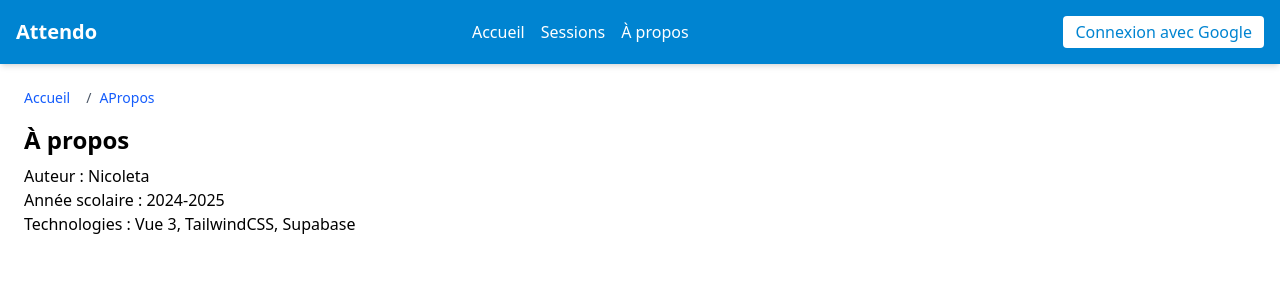
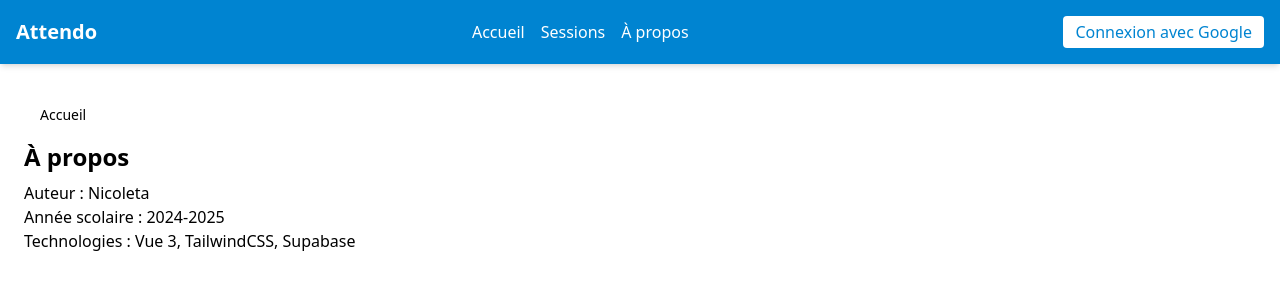
Before and after one commit to 63731-coder/Attendo, a Vue app in the folder attendo-g63731/: page /apropos in a window 1280 px wide. Shown: the top 300 px of the page. Built offline with nearby package versions, Linux system fonts and the light colour scheme.

Commit message:
etape 7 - meilleur bredcrumb

```diff
--- a/attendo-g63731/src/components/BreadcrumbComponent.vue
+++ b/attendo-g63731/src/components/BreadcrumbComponent.vue
@@ -1,28 +1,61 @@
 <template>
-  <nav class="text-sm text-gray-600 mb-4" aria-label="breadcrumb">
-    <ol class="flex space-x-2">
-      <li>
-        <RouterLink to="/" class="text-blue-600 hover:underline">Accueil</RouterLink>
+  <nav class="breadcrumb">
+    <ul>
+      <li v-for="(crumb, index) in breadcrumbs" :key="index">
+        <router-link :to="crumb.path">{{ crumb.label }}</router-link>
+        <span v-if="index < breadcrumbs.length - 1"> > </span>
       </li>
-      <li v-for="(crumb, index) in crumbs" :key="index" class="flex items-center">
-        <span class="mx-2">/</span>
-        <RouterLink :to="crumb.path" class="text-blue-600 hover:underline">
-          {{ crumb.label }}
-        </RouterLink>
-      </li>
-    </ol>
+    </ul>
   </nav>
 </template>
 
 <script setup>
-import { useRoute } from 'vue-router';
+import { computed } from 'vue'
+import { useRoute, useRouter } from 'vue-router'
 
 const route = useRoute()
+const router = useRouter()
 
-const crumbs = route.matched
-  .filter(r => r.path !== '/')
-  .map(r => ({
-    path: r.path,
-    label: r.meta.breadcrumb || r.name || r.path.replace('/', '')
-  }))
+const breadcrumbs = computed(() => {
+  const crumbs = []
+  let currentRoute = route
+
+  while (currentRoute) {
+    const matchedRoute = router.getRoutes().find(r => r.name === currentRoute.name)
+
+    if (matchedRoute && matchedRoute.meta.breadcrumb) {
+      crumbs.unshift({
+        label: matchedRoute.meta.breadcrumb,
+        path: matchedRoute.path.includes(':') && currentRoute.params?.id
+          ? matchedRoute.path.replace(':id', currentRoute.params.id)
+          : matchedRoute.path
+      })
+
+      const parentName = matchedRoute.meta.breadcrumbParent
+      if (parentName) {
+        currentRoute = router.resolve({ name: parentName })
+      } else {
+        break
+      }
+    } else {
+      break
+    }
+  }
+
+  crumbs.unshift({ label: 'Accueil', path: '/' })
+
+  return crumbs
+})
 </script>
+
+<style scoped>
+.breadcrumb {
+  padding: 1rem;
+  font-size: 14px;
+}
+.breadcrumb ul {
+  list-style: none;
+  display: flex;
+  gap: 0.5rem;
+}
+</style>
--- a/attendo-g63731/src/router/index.js
+++ b/attendo-g63731/src/router/index.js
@@ -1,6 +1,7 @@
 import { supabase } from '@/supabase'
 import AccueilView from '@/views/AccueilView.vue'
 import AProposView from '@/views/AProposView.vue'
+import SessionDetailView from '@/views/SessionDetailView.vue'
 import SessionView from '@/views/SessionView.vue'
 import { createRouter, createWebHistory } from 'vue-router'
 
@@ -8,7 +9,8 @@ const routes = [
   {
     path: '/',
     name: 'Accueil',
-    component: AccueilView },
+    component: AccueilView
+  },
   {
     path: '/sessions',
     name: 'Sessions',
@@ -19,7 +21,19 @@ const routes = [
     path: '/apropos',
     name: 'APropos',
     component: AProposView,
+  },
+  {
+    path: '/sessions/:id',
+    name: 'SessionDetail',
+    component: SessionDetailView,
+    meta: {
+      requiresAuth: true,
+      breadcrumb: 'Détail Session',
+      breadcrumbParent: 'Sessions'
+    }
   }
+
+
 ]
 
 
--- /dev/null
+++ b/attendo-g63731/src/services/sessionDetailService.js
@@ -0,0 +1,14 @@
+import { supabase } from '@/supabase'
+
+// Récupérer les UEs liées à une session (via session_compo)
+export async function getUEsBySession(sessionId) {
+  const { data, error } = await supabase
+    .from('session_compo')
+    .select('ue (id, label)')
+    .eq('session_id', sessionId)
+
+  if (error) throw error
+
+  // extraire proprement les UEs depuis les relations
+  return data.map(item => item.ue)
+}
--- /dev/null
+++ b/attendo-g63731/src/views/SessionDetailView.vue
@@ -0,0 +1,36 @@
+<script setup>
+import BreadcrumbComponent from '@/components/BreadcrumbComponent.vue'
+import TableComponent from '@/components/TableComponent.vue'
+import { getUEsBySession } from '@/services/sessionDetailService'
+import { onMounted, ref } from 'vue'
+import { useRoute } from 'vue-router'
+
+const route = useRoute()
+const sessionId = route.params.id
+
+const ues = ref([])
+
+onMounted(async () => {
+  try {
+    ues.value = await getUEsBySession(sessionId)
+  } catch (error) {
+    console.error('Erreur chargement UEs', error.message)
+  }
+})
+</script>
+
+<template>
+  <div class="bg-gray-100 min-h-screen px-6 pt-6">
+    <BreadcrumbComponent />
+
+    <h2 class="text-2xl font-bold text-sky-700 mb-6">
+      Détail de la session #{{ sessionId }}
+    </h2>
+
+    <TableComponent
+      :headers="['ID UE', 'Nom UE']"
+      :items="ues"
+      :fields="['id', 'label']"
+    />
+  </div>
+</template>
--- a/attendo-g63731/src/views/SessionView.vue
+++ b/attendo-g63731/src/views/SessionView.vue
@@ -1,7 +1,7 @@
 <script setup>
-import { ref, onMounted } from 'vue'
-import { getSessions, addSession } from '@/services/listSessionsService'
 import BreadcrumbComponent from '@/components/BreadcrumbComponent.vue'
+import { addSession, getSessions } from '@/services/listSessionsService'
+import { onMounted, ref } from 'vue'
 
 const sessions = ref([])
 const newSessionName = ref('')
@@ -39,13 +39,14 @@ onMounted(fetchSessions)
     <div class="bg-white rounded-xl shadow-md mb-12 overflow-hidden max-w-md">
       <div class="bg-gray-100 text-gray-700 px-4 py-2 font-semibold tracking-wide">SESSIONS</div>
       <ul>
-        <li
-          v-for="session in sessions"
-          :key="session.id"
-          class="px-4 py-2 hover:bg-gray-50 border-t border-gray-200 cursor-pointer text-sky-600 font-medium capitalize"
-        >
+        <RouterLink
+        v-for="session in sessions"
+        :key="session.id"
+        :to="`/sessions/${session.id}`"
+          class="block px-4 py-2 hover:bg-gray-50 border-t border-gray-200 text-sky-600 font-medium capitalize">
           {{ session.label }}
-        </li>
+        </RouterLink>
+
       </ul>
     </div>
 
@@ -53,12 +54,8 @@ onMounted(fetchSessions)
     <div class="bg-white rounded-xl shadow-md p-5 w-full max-w-md">
       <h3 class="text-lg font-semibold mb-3">Ajouter une session</h3>
       <form @submit.prevent="handleAddSession" class="flex gap-2 items-center">
-        <input
-          v-model="newSessionName"
-          type="text"
-          placeholder="juin"
-          class="flex-1 border border-gray-300 rounded px-4 py-2 bg-gray-50 focus:outline-none focus:ring-2 focus:ring-sky-400"
-        />
+        <input v-model="newSessionName" type="text" placeholder="juin"
+          class="flex-1 border border-gray-300 rounded px-4 py-2 bg-gray-50 focus:outline-none focus:ring-2 focus:ring-sky-400" />
         <button class="border border-sky-600 text-sky-600 px-4 py-2 rounded hover:bg-sky-50 transition">
           Ajouter
         </button>
```
